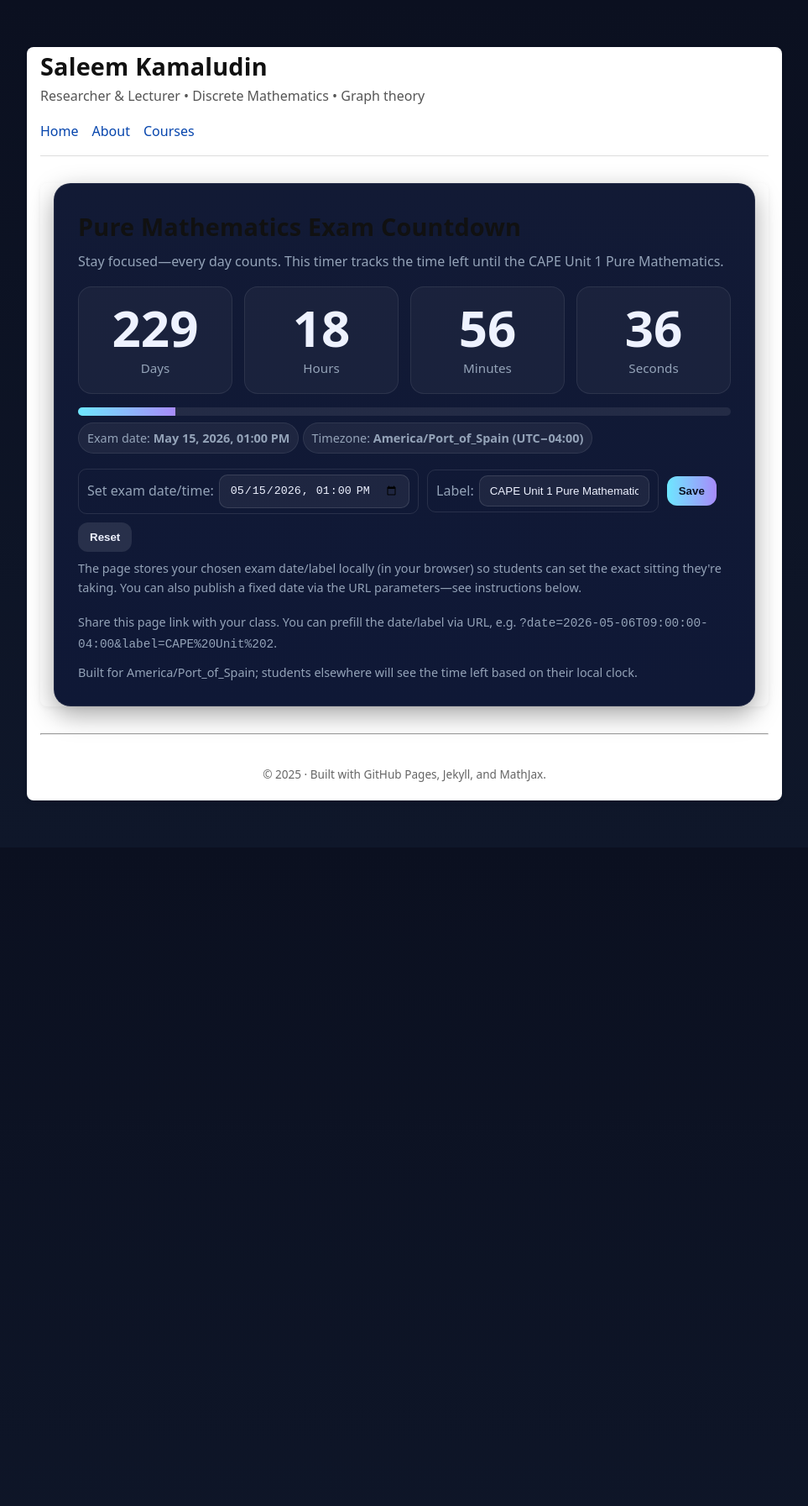
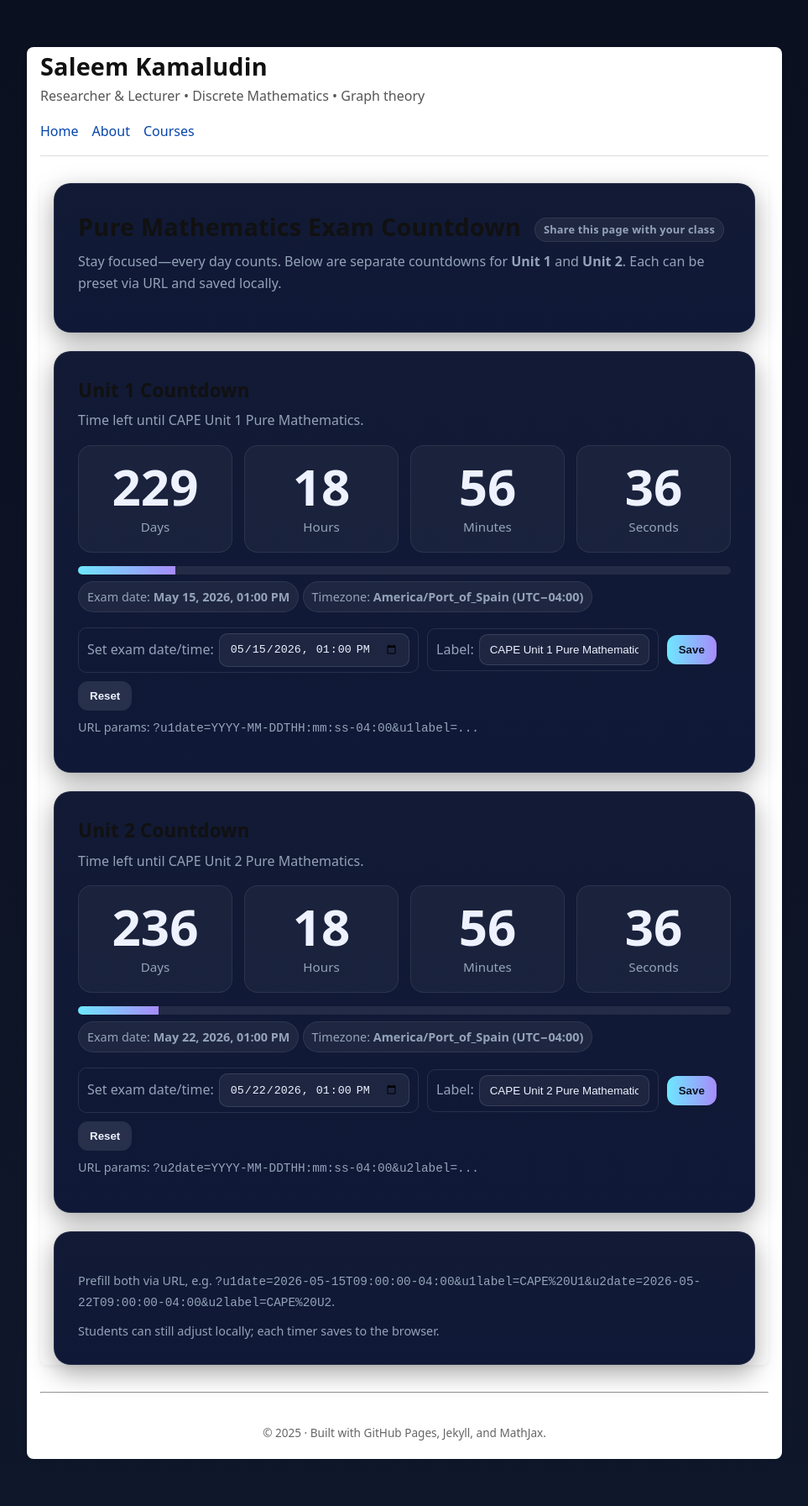
Before and after one commit to SaleemKamaludin/SaleemKamaludin.github.io, a Jekyll site: the page built from countdown/pure-math/index.html, in a window 1280 px wide. Shown: the whole page at 84% size, without its empty margins (158-1121 px from the left). Built offline with Jekyll 4.4.1, drawn with Linux system fonts in a browser that asks for light colours; before the commit the page ends 1009 px from its top, so only the background shows below that.

Commit message:
Update index.html

```diff
--- a/countdown/pure-math/index.html
+++ b/countdown/pure-math/index.html
@@ -15,9 +15,9 @@ title: Pure Mathematics Exam Countdown
     }
     *{box-sizing:border-box}
     body{margin:0;font-family:system-ui,-apple-system,Segoe UI,Roboto,Inter,Ubuntu,Arial,sans-serif;background:linear-gradient(180deg,var(--bg),#0f172a);color:var(--text);min-height:100svh;display:grid;place-items:center;padding:24px}
-    .wrap{width:min(920px,100%);}
+    .wrap{width:min(980px,100%);display:grid;gap:22px}
     .card{background:linear-gradient(180deg,var(--card),#0f1836);border:1px solid rgba(255,255,255,.08);box-shadow:0 10px 30px rgba(0,0,0,.35);border-radius:20px;padding:28px}
-    h1{margin:0 0 6px;font-weight:800;letter-spacing:.2px}
+    h1, h2{margin:0 0 6px;font-weight:800;letter-spacing:.2px}
     p.sub{margin:.25rem 0 1rem;color:var(--muted)}
     .row{display:flex;gap:14px;flex-wrap:wrap}
     .tile{flex:1 1 160px;background:rgba(255,255,255,.04);border:1px solid rgba(255,255,255,.08);border-radius:16px;padding:18px;text-align:center}
@@ -31,97 +31,133 @@ title: Pure Mathematics Exam Countdown
     .config{margin-top:18px;display:flex;flex-wrap:wrap;gap:10px;align-items:center}
     input[type="datetime-local"], input[type="text"]{background:rgba(255,255,255,.06);border:1px solid rgba(255,255,255,.12);color:var(--text);padding:10px 12px;border-radius:10px}
     button{background:linear-gradient(90deg,var(--accent),var(--accent2));color:#0b1020;border:none;padding:10px 14px;border-radius:12px;font-weight:700;cursor:pointer}
+    .btn-ghost{background:rgba(255,255,255,.1);color:var(--text)}
     .note{color:var(--muted);font-size:.9rem;margin-top:8px}
     .footer{margin-top:18px;color:var(--muted);font-size:.9rem;display:flex;justify-content:space-between;gap:10px;flex-wrap:wrap}
     a{color:var(--accent)}
+    .stack{display:grid;gap:22px}
+    .badge{display:inline-block;margin-left:.5rem;vertical-align:middle;padding:3px 10px;border-radius:999px;background:rgba(255,255,255,.06);border:1px solid rgba(255,255,255,.08);font-size:.8rem;color:var(--muted)}
   </style>
 </head>
 <body>
   <main class="wrap">
     <div class="card">
-      <h1>Pure Mathematics Exam Countdown</h1>
-      <p class="sub">Stay focused—every day counts. This timer tracks the time left until the <span id="exam-label">CAPE Unit 2 exam</span>.</p>
-
-      <div class="row" role="timer" aria-live="polite">
-        <div class="tile"><div class="num" id="days">0</div><div class="lbl">Days</div></div>
-        <div class="tile"><div class="num" id="hours">0</div><div class="lbl">Hours</div></div>
-        <div class="tile"><div class="num" id="minutes">0</div><div class="lbl">Minutes</div></div>
-        <div class="tile"><div class="num" id="seconds">0</div><div class="lbl">Seconds</div></div>
+      <h1>Pure Mathematics Exam Countdown <span class="badge">Share this page with your class</span></h1>
+      <p class="sub">Stay focused—every day counts. Below are separate countdowns for <strong>Unit 1</strong> and <strong>Unit 2</strong>. Each can be preset via URL and saved locally.</p>
     </div>
 
+    <section class="stack">
+      <!-- UNIT 1 -->
+      <div class="card" id="timer-u1" aria-label="Unit 1 countdown">
+        <h2>Unit 1 Countdown</h2>
+        <p class="sub">Time left until <span class="exam-label">CAPE Unit 1 Pure Mathematics</span>.</p>
+        <div class="row" role="timer" aria-live="polite">
+          <div class="tile"><div class="num days">0</div><div class="lbl">Days</div></div>
+          <div class="tile"><div class="num hours">0</div><div class="lbl">Hours</div></div>
+          <div class="tile"><div class="num minutes">0</div><div class="lbl">Minutes</div></div>
+          <div class="tile"><div class="num seconds">0</div><div class="lbl">Seconds</div></div>
+        </div>
         <div class="meta">
-        <div class="bar" title="Progress from now → exam">
-          <i id="progress" style="width:0%"></i>
-        </div>
+          <div class="bar" title="Progress from now → exam"><i class="progress" style="width:0%"></i></div>
           <div>
-          <span class="pill">Exam date: <strong id="exam-date-text"></strong></span>
-          <span class="pill">Timezone: <strong id="tz-pill">America/Port_of_Spain (UTC−04:00)</strong></span>
+            <span class="pill">Exam date: <strong class="exam-date-text"></strong></span>
+            <span class="pill">Timezone: <strong>America/Port_of_Spain (UTC−04:00)</strong></span>
           </div>
         </div>
-
-      <div class="config" aria-label="Quick settings">
+        <div class="config">
           <label class="kbd">Set exam date/time:
-          <input id="exam-input" type="datetime-local" />
+            <input class="exam-input" type="datetime-local" />
           </label>
           <label class="kbd">Label:
-          <input id="label-input" type="text" placeholder="e.g., CAPE Unit 2 Paper 02" />
+            <input class="label-input" type="text" placeholder="e.g., CAPE Unit 1 Paper 02" />
           </label>
-        <button id="save">Save</button>
-        <button id="reset" style="background:rgba(255,255,255,.1);color:var(--text);">Reset</button>
+          <button class="save">Save</button>
+          <button class="reset btn-ghost">Reset</button>
         </div>
-      <p class="note">The page stores your chosen exam date/label locally (in your browser) so students can set the exact sitting they're taking. You can also publish a fixed date via the URL parameters—see instructions below.</p>
+        <p class="note">URL params: <code>?u1date=YYYY-MM-DDTHH:mm:ss-04:00&u1label=...</code></p>
+      </div>
 
+      <!-- UNIT 2 -->
+      <div class="card" id="timer-u2" aria-label="Unit 2 countdown">
+        <h2>Unit 2 Countdown</h2>
+        <p class="sub">Time left until <span class="exam-label">CAPE Unit 2 Pure Mathematics</span>.</p>
+        <div class="row" role="timer" aria-live="polite">
+          <div class="tile"><div class="num days">0</div><div class="lbl">Days</div></div>
+          <div class="tile"><div class="num hours">0</div><div class="lbl">Hours</div></div>
+          <div class="tile"><div class="num minutes">0</div><div class="lbl">Minutes</div></div>
+          <div class="tile"><div class="num seconds">0</div><div class="lbl">Seconds</div></div>
+        </div>
+        <div class="meta">
+          <div class="bar" title="Progress from now → exam"><i class="progress" style="width:0%"></i></div>
+          <div>
+            <span class="pill">Exam date: <strong class="exam-date-text"></strong></span>
+            <span class="pill">Timezone: <strong>America/Port_of_Spain (UTC−04:00)</strong></span>
+          </div>
+        </div>
+        <div class="config">
+          <label class="kbd">Set exam date/time:
+            <input class="exam-input" type="datetime-local" />
+          </label>
+          <label class="kbd">Label:
+            <input class="label-input" type="text" placeholder="e.g., CAPE Unit 2 Paper 02" />
+          </label>
+          <button class="save">Save</button>
+          <button class="reset btn-ghost">Reset</button>
+        </div>
+        <p class="note">URL params: <code>?u2date=YYYY-MM-DDTHH:mm:ss-04:00&u2label=...</code></p>
+      </div>
+    </section>
+
+    <div class="card">
       <div class="footer">
-        <span>Share this page link with your class. You can prefill the date/label via URL, e.g. <code>?date=2026-05-06T09:00:00-04:00&label=CAPE%20Unit%202</code>.</span>
-        <span>Built for America/Port_of_Spain; students elsewhere will see the time left based on their local clock.</span>
+        <span>Prefill both via URL, e.g. <code>?u1date=2026-05-15T09:00:00-04:00&u1label=CAPE%20U1&u2date=2026-05-22T09:00:00-04:00&u2label=CAPE%20U2</code>.</span>
+        <span>Students can still adjust locally; each timer saves to the browser.</span>
       </div>
     </div>
   </main>
 
   <script>
-    // ======== CONFIG (edit defaultDate to your official exam datetime) ========
-    // Example CAPE window next year (change this):
-    const defaultDate = '2026-05-15T09:00:00-04:00'; // YYYY-MM-DDTHH:mm:ss±HH:MM
-    const defaultLabel = 'CAPE Unit 1 Pure Mathematics';
-    const siteTZLabel = 'America/Port_of_Spain (UTC−04:00)';
+    // ======== DEFAULTS (change these to your official dates) ========
+    const defaults = {
+      u1: { date: '2026-05-15T09:00:00-04:00', label: 'CAPE Unit 1 Pure Mathematics' },
+      u2: { date: '2026-05-22T09:00:00-04:00', label: 'CAPE Unit 2 Pure Mathematics' }
+    };
 
     // ======== UTILITIES ========
-    const $ = (id) => document.getElementById(id);
-    const fmt = (n) => String(Math.max(0, Math.floor(n))).padStart(2,'0');
+    const fmt2 = (n) => String(Math.max(0, Math.floor(n))).padStart(2,'0');
+    const localISO16 = (dt) => new Date(dt.getTime()-dt.getTimezoneOffset()*60000).toISOString().slice(0,16);
+    const getParams = () => new URLSearchParams(location.search);
 
-    function parseParams(){
-      const p = new URLSearchParams(location.search);
+    function readState(key, urlPrefix){
+      const params = getParams();
+      const urlDate = params.get(urlPrefix+'date');
+      const urlLabel = params.get(urlPrefix+'label');
+      const stored = JSON.parse(localStorage.getItem('examCountdown_'+urlPrefix)||'{}');
       return {
-        date: p.get('date'),
-        label: p.get('label')
+        date: urlDate || stored.date || defaults[urlPrefix].date,
+        label: urlLabel || stored.label || defaults[urlPrefix].label
       };
     }
 
-    function loadState(){
-      const u = parseParams();
-      const stored = JSON.parse(localStorage.getItem('examCountdown')||'{}');
-      return {
-        date: u.date || stored.date || defaultDate,
-        label: u.label || stored.label || defaultLabel
-      };
+    function saveState(key, urlPrefix, state){
+      localStorage.setItem('examCountdown_'+urlPrefix, JSON.stringify(state));
     }
 
-    function saveState(state){
-      localStorage.setItem('examCountdown', JSON.stringify(state));
+    function initTimer(rootId, urlPrefix){
+      const root = document.getElementById(rootId);
+      const q = (sel)=>root.querySelector(sel);
+      let state = readState('examCountdown_'+urlPrefix, urlPrefix);
+
+      function updateUI(){
+        const dt = new Date(state.date);
+        if (isNaN(dt)) return;
+        q('.exam-date-text').textContent = dt.toLocaleString([], {year:'numeric', month:'short', day:'2-digit', hour:'2-digit', minute:'2-digit'});
+        q('.exam-label').textContent = state.label;
+        q('.exam-input').value = localISO16(dt);
+        q('.label-input').value = state.label;
       }
 
-    function updateUI(state){
-      const dt = new Date(state.date);
-      if (isNaN(dt)) return;
-      $('exam-date-text').textContent = dt.toLocaleString([], {year:'numeric', month:'short', day:'2-digit', hour:'2-digit', minute:'2-digit'});
-      $('exam-label').textContent = state.label || defaultLabel;
-      // Prefill inputs in local time (datetime-local expects local)
-      const localISO = new Date(dt.getTime()-dt.getTimezoneOffset()*60000).toISOString().slice(0,16);
-      $('exam-input').value = localISO;
-      $('label-input').value = state.label;
-    }
-
-    function tick(state){
+      function tick(){
         const now = new Date();
         const target = new Date(state.date);
         const total = Math.max(0, target - now);
@@ -129,54 +165,47 @@ title: Pure Mathematics Exam Countdown
         const hours = Math.floor((total%86400000)/3600000);
         const minutes = Math.floor((total%3600000)/60000);
         const seconds = Math.floor((total%60000)/1000);
-
-      $('days').textContent = days;
-      $('hours').textContent = fmt(hours);
-      $('minutes').textContent = fmt(minutes);
-      $('seconds').textContent = fmt(seconds);
-
-      // Progress bar: from now (0%) to exam (100%) within a 9‑month window by default
+        q('.days').textContent = days;
+        q('.hours').textContent = fmt2(hours);
+        q('.minutes').textContent = fmt2(minutes);
+        q('.seconds').textContent = fmt2(seconds);
         const startRef = new Date(Math.min(now.getTime(), target.getTime() - 9*30*86400000));
         const span = Math.max(1, target - startRef);
         const pct = Math.min(100, Math.max(0, ((now - startRef)/span)*100));
-      $('progress').style.width = pct + '%';
-
-      if (total <= 0){
-        $('progress').style.width = '100%';
-      }
+        q('.progress').style.width = pct + '%';
+        if (total <= 0) q('.progress').style.width = '100%';
       }
 
-    // ======== INIT ========
-    (function(){
-      $('tz-pill').textContent = siteTZLabel;
-      let state = loadState();
-      updateUI(state);
-      tick(state);
-      let timer = setInterval(()=>tick(state), 1000);
-
-      $('save').addEventListener('click', ()=>{
-        const localVal = $('exam-input').value; // Local naive
-        const labelVal = $('label-input').value.trim() || defaultLabel;
-        if(!localVal){ alert('Please choose a date/time.'); return; }
-        const localDate = new Date(localVal);
-        // Persist with the current timezone offset to lock exact wall time
+      // wire up controls
+      q('.save').addEventListener('click', ()=>{
+        const localVal = q('.exam-input').value;
+        if(!localVal){ alert('Choose a date/time.'); return; }
+        const labelVal = q('.label-input').value.trim() || defaults[urlPrefix].label;
         const tzOffsetMin = new Date().getTimezoneOffset();
         const sign = tzOffsetMin > 0 ? '-' : '+';
         const hh = String(Math.floor(Math.abs(tzOffsetMin)/60)).padStart(2,'0');
         const mm = String(Math.abs(tzOffsetMin)%60).padStart(2,'0');
         const iso = localVal + sign + hh + ':' + mm;
-        state = {date: iso, label: labelVal};
-        saveState(state);
-        updateUI(state);
-        clearInterval(timer); timer = setInterval(()=>tick(state), 1000);
+        state = { date: iso, label: labelVal };
+        saveState('examCountdown_'+urlPrefix, urlPrefix, state);
+        updateUI();
       });
 
-      $('reset').addEventListener('click', ()=>{
-        localStorage.removeItem('examCountdown');
-        state = {date: defaultDate, label: defaultLabel};
-        updateUI(state);
+      q('.reset').addEventListener('click', ()=>{
+        localStorage.removeItem('examCountdown_'+urlPrefix);
+        state = { ...defaults[urlPrefix] };
+        updateUI();
       });
-    })();
+
+      // start
+      updateUI();
+      tick();
+      setInterval(tick, 1000);
+    }
+
+    // init both
+    initTimer('timer-u1', 'u1');
+    initTimer('timer-u2', 'u2');
   </script>
 </body>
 </html>
```
Lines whose indentation alone changed are shown as unchanged.
